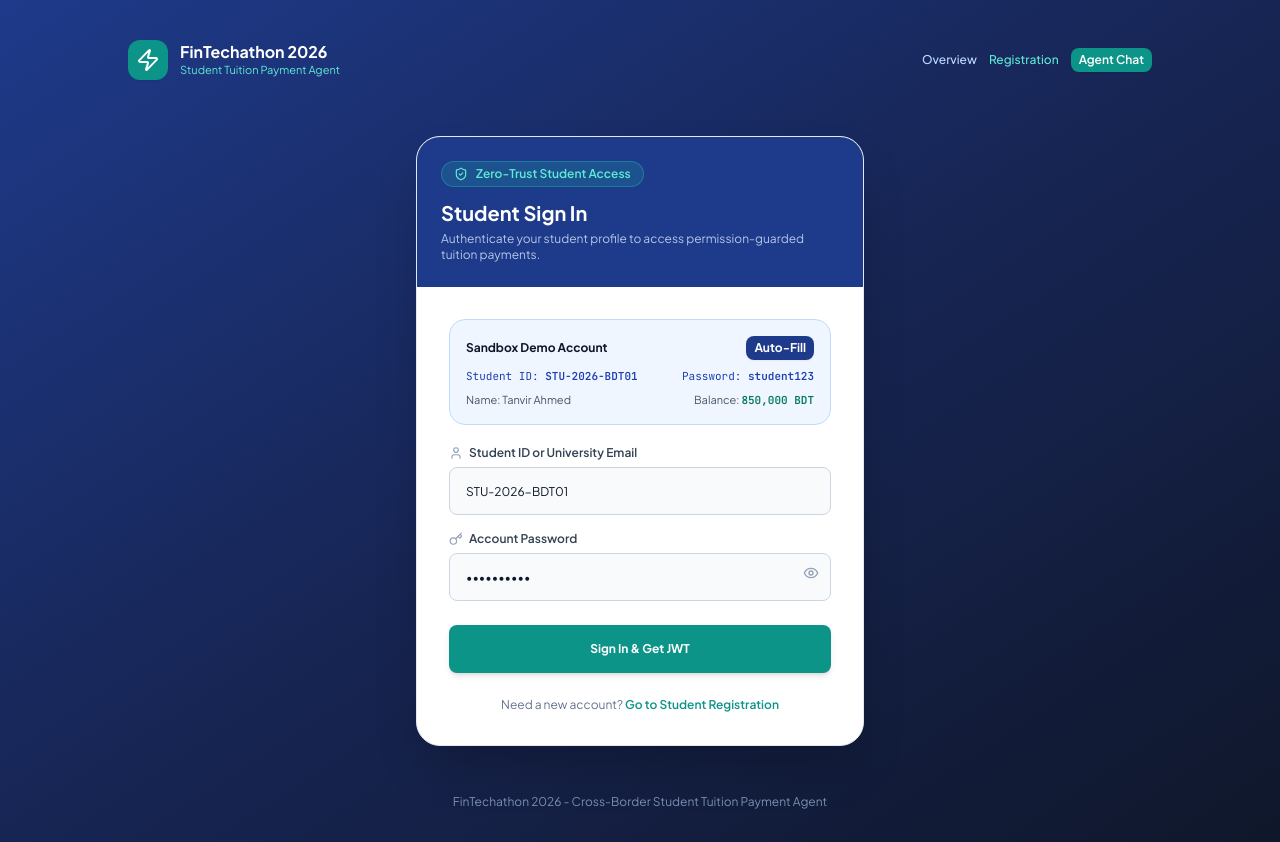
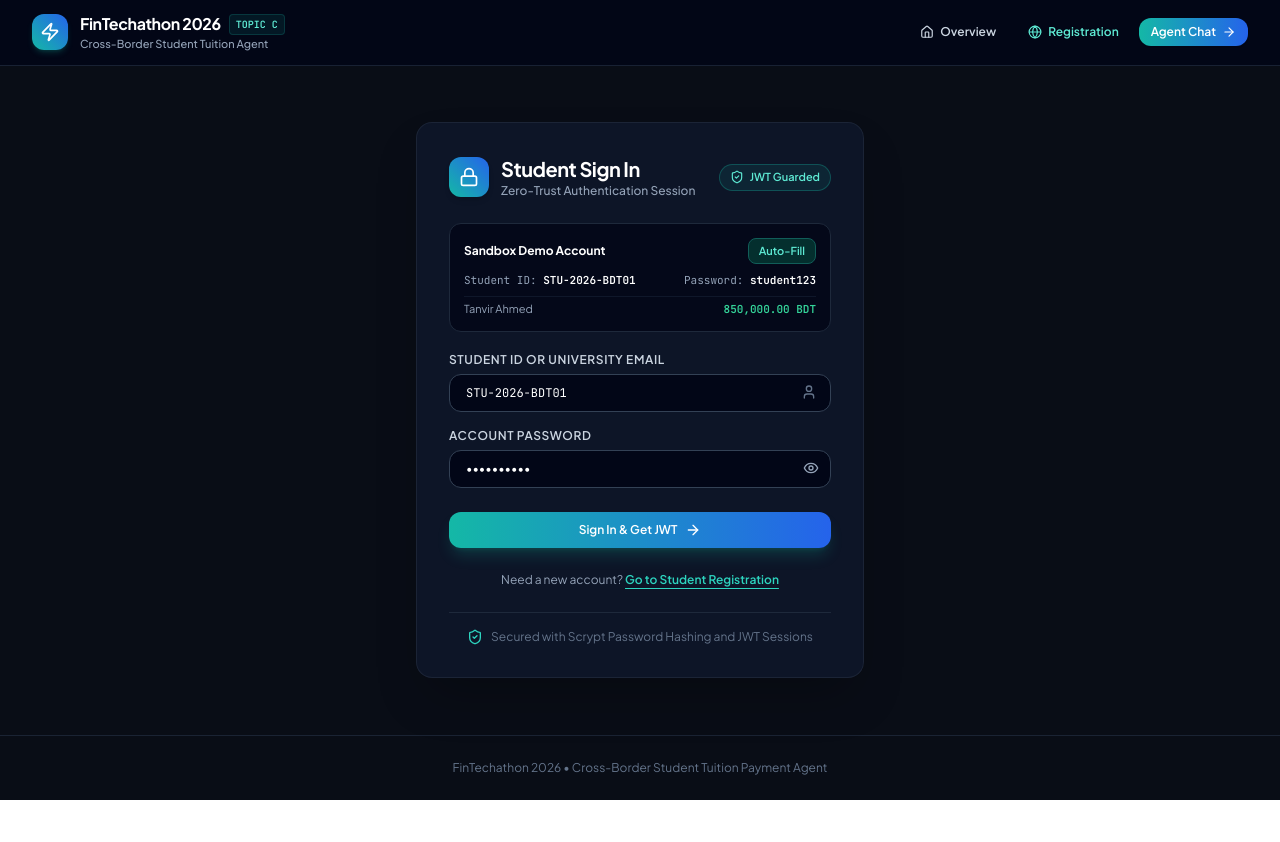
Before and after one commit to MirEashanZaman/student-tuition-payment-agent, a Next.js app in the folder frontend/: page /login in a window 1280 px wide. After the commit the page ends 800 px from the top, so only its background shows below. Built offline with nearby package versions, Linux system fonts and the light colour scheme; no server answers.

Commit message:
feat(ui): upgrade login page to dark obsidian fintech design system

```diff
--- a/frontend/src/app/login/page.tsx
+++ b/frontend/src/app/login/page.tsx
@@ -16,6 +16,10 @@ import {
   Key,
   ShieldCheck,
   User,
+  Home as HomeIcon,
+  Activity,
+  Layers,
+  Globe,
 } from 'lucide-react';
 
 export default function LoginPage() {
@@ -50,107 +54,122 @@ export default function LoginPage() {
   };
 
   return (
-    <div className="min-h-screen bg-gradient-to-br from-[#1E3A8A] via-[#172554] to-[#0F172A] text-white flex flex-col justify-between p-6">
-      <header className="max-w-5xl w-full mx-auto flex justify-between items-center py-4">
-        <Link href="/" className="flex items-center gap-3 text-white">
-          <div className="w-10 h-10 rounded-xl bg-[#0D9488] flex items-center justify-center text-white font-extrabold shadow-sm">
-            <Zap className="w-6 h-6" />
+    <div className="min-h-screen bg-[#090D16] text-slate-100 flex flex-col justify-between font-sans selection:bg-teal-500 selection:text-white">
+      <header className="sticky top-0 z-40 bg-slate-950/80 border-b border-slate-800/80 backdrop-blur-xl px-4 sm:px-8 py-3">
+        <div className="max-w-7xl mx-auto flex items-center justify-between gap-4">
+          <Link href="/" className="flex items-center gap-3 text-left focus:outline-none group">
+            <div className="w-9 h-9 rounded-xl bg-gradient-to-tr from-teal-500 to-blue-600 flex items-center justify-center text-white shadow-md shadow-teal-500/20 group-hover:scale-105 transition-transform">
+              <Zap className="w-5 h-5" />
             </div>
             <div>
-            <h1 className="text-base font-bold text-white leading-tight">FinTechathon 2026</h1>
-            <p className="text-[11px] text-teal-300">Student Tuition Payment Agent</p>
+              <div className="flex items-center gap-2">
+                <span className="text-base font-bold text-white tracking-tight">FinTechathon 2026</span>
+                <span className="text-[10px] uppercase font-mono font-bold px-1.5 py-0.5 rounded bg-teal-500/10 text-teal-300 border border-teal-500/20">
+                  Topic C
+                </span>
+              </div>
+              <p className="text-[11px] text-slate-400 font-medium">Cross-Border Student Tuition Agent</p>
             </div>
           </Link>
-        <div className="flex items-center gap-3">
+
+          <nav className="flex items-center gap-2 text-xs">
             <Link
               href="/"
-            className="text-xs text-blue-200 hover:text-white font-medium transition-colors"
+              className="px-3 py-1.5 rounded-lg font-semibold text-slate-300 hover:text-white hover:bg-slate-800 transition-colors flex items-center gap-1.5"
             >
-            Overview
+              <HomeIcon className="w-3.5 h-3.5" />
+              <span>Overview</span>
             </Link>
             <Link
               href="/registration"
-            className="text-xs text-teal-300 hover:text-teal-200 font-medium transition-colors"
+              className="px-3 py-1.5 rounded-lg font-semibold text-teal-300 hover:text-white hover:bg-teal-950/40 transition-colors flex items-center gap-1.5"
             >
-            Registration
+              <Globe className="w-3.5 h-3.5" />
+              <span>Registration</span>
             </Link>
             <Link
               href="/chat"
-            className="btn btn-xs bg-[#0D9488] hover:bg-teal-700 text-white border-none font-semibold"
+              className="py-1.5 px-3 rounded-xl bg-gradient-to-r from-teal-500 to-blue-600 hover:from-teal-400 hover:to-blue-500 text-white font-semibold flex items-center gap-1.5 shadow-sm transition-all"
             >
-            Agent Chat
+              <span>Agent Chat</span>
+              <ArrowRight className="w-3.5 h-3.5" />
             </Link>
+          </nav>
         </div>
       </header>
 
-      <main className="flex-1 flex items-center justify-center py-10">
-        <div className="card bg-white text-slate-900 border border-slate-200 rounded-3xl max-w-md w-full shadow-2xl overflow-hidden">
-          <div className="bg-[#1E3A8A] text-white p-6">
-            <div className="inline-flex items-center gap-2 px-3 py-1 rounded-full bg-teal-500/20 border border-teal-400/30 text-teal-300 text-xs font-semibold mb-3">
+      <main className="flex-1 flex items-center justify-center p-4 py-12">
+        <div className="max-w-md w-full bg-slate-900/90 border border-slate-800/80 rounded-2xl shadow-2xl p-6 sm:p-8 backdrop-blur-md">
+          <div className="flex items-center justify-between gap-3 mb-6">
+            <div className="flex items-center gap-3">
+              <div className="w-10 h-10 rounded-xl bg-gradient-to-tr from-teal-500 to-blue-600 flex items-center justify-center text-white shadow-md">
+                <Lock className="w-5 h-5" />
+              </div>
+              <div>
+                <h1 className="text-xl font-bold text-white tracking-tight">Student Sign In</h1>
+                <p className="text-xs text-slate-400 font-medium">Zero-Trust Authentication Session</p>
+              </div>
+            </div>
+            <div className="flex items-center gap-1.5 px-2.5 py-1 rounded-full bg-teal-500/10 border border-teal-500/30 text-teal-300 text-[11px] font-semibold">
               <ShieldCheck className="w-3.5 h-3.5" />
-              <span>Zero-Trust Student Access</span>
+              <span>JWT Guarded</span>
             </div>
-            <h2 className="text-xl font-bold text-white">Student Sign In</h2>
-            <p className="text-xs text-blue-100/80 mt-1">
-              Authenticate your student profile to access permission-guarded tuition payments.
-            </p>
           </div>
 
-          <div className="p-6 sm:p-8 space-y-5">
-            <div className="bg-blue-50 border border-blue-200 rounded-2xl p-4 text-xs text-blue-900 space-y-2">
+          <div className="bg-slate-950/80 border border-slate-800 rounded-xl p-3.5 text-xs text-slate-300 space-y-2 mb-5">
             <div className="flex justify-between items-center">
-                <span className="font-bold text-slate-900">Sandbox Demo Account</span>
+              <span className="font-bold text-white">Sandbox Demo Account</span>
               <button
                 type="button"
-                  className="btn btn-xs bg-[#1E3A8A] text-white border-none font-bold"
+                className="py-1 px-2.5 rounded-lg bg-teal-950 border border-teal-800 text-teal-300 hover:bg-teal-900 text-[11px] font-semibold transition-colors"
                 onClick={handleDemoFill}
               >
                 Auto-Fill
               </button>
             </div>
-              <div className="flex justify-between text-[11px] text-blue-800 font-mono">
-                <span>Student ID: <strong>STU-2026-BDT01</strong></span>
-                <span>Password: <strong>student123</strong></span>
+            <div className="flex justify-between text-[11px] font-mono">
+              <span className="text-slate-400">Student ID: <strong className="text-white">STU-2026-BDT01</strong></span>
+              <span className="text-slate-400">Password: <strong className="text-white">student123</strong></span>
             </div>
-              <div className="flex justify-between text-[11px] text-slate-600">
-                <span>Name: Tanvir Ahmed</span>
-                <span>Balance: <strong className="text-emerald-700 font-mono">850,000 BDT</strong></span>
+            <div className="flex justify-between text-[11px] pt-1 border-t border-slate-900">
+              <span className="text-slate-400">Tanvir Ahmed</span>
+              <span className="font-mono text-emerald-400 font-bold">850,000.00 BDT</span>
             </div>
           </div>
 
           {error && (
-              <div className="alert bg-red-50 border border-red-200 text-red-700 text-xs p-3.5 rounded-2xl flex items-center gap-2">
-                <AlertTriangle className="w-4 h-4 shrink-0 text-red-600" />
+            <div className="mb-4 p-3 rounded-xl bg-rose-950/40 border border-rose-800/60 text-rose-300 text-xs flex items-center gap-2">
+              <AlertTriangle className="w-4 h-4 shrink-0 text-rose-400" />
               <span>{error}</span>
             </div>
           )}
 
           {session ? (
             <div className="space-y-4">
-                <div className="p-4 rounded-2xl bg-teal-50 border border-teal-200 text-teal-900 text-xs">
-                  <div className="flex items-center gap-2 font-bold text-sm mb-1 text-[#0D9488]">
-                    <CheckCircle2 className="w-5 h-5" />
+              <div className="p-4 rounded-xl bg-emerald-950/40 border border-emerald-800/60 text-emerald-200 text-xs space-y-2">
+                <div className="flex items-center gap-2 font-bold text-sm text-emerald-300">
+                  <CheckCircle2 className="w-5 h-5 text-emerald-400" />
                   <span>Authentication Successful!</span>
                 </div>
-                  <p className="text-slate-600 mb-3">
-                    Welcome back, <strong>{session.user.studentName}</strong>. JWT token session is active.
+                <p className="text-slate-300">
+                  Welcome back, <strong className="text-white">{session.user.studentName}</strong>. JWT session is authenticated.
                 </p>
-                  <div className="p-2.5 bg-slate-900 text-teal-300 font-mono text-[10px] rounded-xl break-all">
-                    {session.accessToken.substring(0, 80)}...
+                <div className="p-2.5 bg-slate-950 text-teal-300 font-mono text-[10px] rounded-lg break-all border border-slate-800">
+                  {session.accessToken.substring(0, 90)}...
                 </div>
               </div>
 
-                <div className="flex gap-3">
+              <div className="flex gap-2.5">
                 <Link
                   href="/chat"
-                    className="btn bg-[#0D9488] hover:bg-teal-700 text-white flex-1 border-none font-bold text-xs flex items-center justify-center gap-2"
+                  className="flex-1 py-2.5 px-4 rounded-xl bg-gradient-to-r from-teal-500 to-blue-600 hover:from-teal-400 hover:to-blue-500 text-white font-semibold text-xs flex items-center justify-center gap-2 transition-all shadow-md shadow-teal-500/20"
                 >
                   <span>Launch Chat Assistant</span>
                   <ArrowRight className="w-4 h-4" />
                 </Link>
                 <Link
                   href="/dashboard"
-                    className="btn btn-outline border-slate-300 text-slate-700 text-xs px-4"
+                  className="py-2.5 px-4 rounded-xl bg-slate-950 hover:bg-slate-800 text-slate-300 border border-slate-700 font-semibold text-xs transition-colors"
                 >
                   Dashboard
                 </Link>
@@ -158,14 +177,14 @@ export default function LoginPage() {
             </div>
           ) : (
             <form onSubmit={handleSubmit} className="space-y-4">
-                <div className="space-y-1.5">
-                  <label className="text-xs font-semibold text-slate-700 flex items-center gap-1.5">
-                    <User className="w-3.5 h-3.5 text-slate-400" />
-                    <span>Student ID or University Email</span>
+              <div>
+                <label className="block text-xs font-semibold text-slate-300 mb-1.5 uppercase tracking-wider">
+                  Student ID or University Email
                 </label>
+                <div className="relative">
                   <input
                     type="text"
-                    className="input input-bordered w-full text-xs bg-slate-50 text-slate-900 border-slate-300 focus:bg-white focus:border-[#1E3A8A]"
+                    className="w-full bg-slate-950 border border-slate-700 rounded-xl px-4 py-2.5 text-xs text-white placeholder-slate-500 focus:outline-none focus:border-teal-500 font-mono transition-colors"
                     value={loginInput.studentIdOrEmail}
                     onChange={(e) =>
                       setLoginInput((prev) => ({ ...prev, studentIdOrEmail: e.target.value }))
@@ -173,17 +192,18 @@ export default function LoginPage() {
                     placeholder="STU-2026-BDT01"
                     required
                   />
+                  <User className="w-4 h-4 text-slate-500 absolute right-3.5 top-2.5" />
+                </div>
               </div>
 
-                <div className="space-y-1.5">
-                  <label className="text-xs font-semibold text-slate-700 flex items-center gap-1.5">
-                    <Key className="w-3.5 h-3.5 text-slate-400" />
-                    <span>Account Password</span>
+              <div>
+                <label className="block text-xs font-semibold text-slate-300 mb-1.5 uppercase tracking-wider">
+                  Account Password
                 </label>
                 <div className="relative">
                   <input
                     type={showPassword ? 'text' : 'password'}
-                      className="input input-bordered w-full text-xs bg-slate-50 text-slate-900 border-slate-300 focus:bg-white focus:border-[#1E3A8A] pr-10"
+                    className="w-full bg-slate-950 border border-slate-700 rounded-xl px-4 py-2.5 text-xs text-white placeholder-slate-500 focus:outline-none focus:border-teal-500 pr-10 transition-colors"
                     value={loginInput.password}
                     onChange={(e) =>
                       setLoginInput((prev) => ({ ...prev, password: e.target.value }))
@@ -193,7 +213,7 @@ export default function LoginPage() {
                   />
                   <button
                     type="button"
-                      className="absolute right-3 top-3 text-slate-400 hover:text-slate-600"
+                    className="absolute right-3 top-2.5 text-slate-400 hover:text-white"
                     onClick={() => setShowPassword(!showPassword)}
                   >
                     {showPassword ? <EyeOff className="w-4 h-4" /> : <Eye className="w-4 h-4" />}
@@ -205,18 +225,19 @@ export default function LoginPage() {
                 <button
                   type="submit"
                   disabled={loading}
-                    className="btn bg-[#0D9488] hover:bg-teal-700 text-white w-full border-none font-bold text-xs shadow-md"
+                  className="w-full py-2.5 px-4 rounded-xl bg-gradient-to-r from-teal-500 to-blue-600 hover:from-teal-400 hover:to-blue-500 text-white font-semibold text-xs shadow-lg shadow-teal-500/20 flex items-center justify-center gap-2 transition-all disabled:opacity-50"
                 >
-                    {loading ? 'Authenticating...' : 'Sign In & Get JWT'}
+                  <span>{loading ? 'Authenticating...' : 'Sign In & Get JWT'}</span>
+                  <ArrowRight className="w-4 h-4" />
                 </button>
               </div>
 
               <div className="text-center pt-2">
-                  <p className="text-xs text-slate-500">
+                <p className="text-xs text-slate-400">
                   Need a new account?{' '}
                   <Link
                     href="/registration"
-                      className="font-semibold text-[#0D9488] hover:underline"
+                    className="font-semibold text-teal-400 hover:text-teal-300 underline underline-offset-4 transition-colors"
                   >
                     Go to Student Registration
                   </Link>
@@ -224,12 +245,16 @@ export default function LoginPage() {
               </div>
             </form>
           )}
+
+          <div className="mt-6 flex items-center justify-center gap-2 text-slate-500 text-xs pt-4 border-t border-slate-800">
+            <ShieldCheck className="w-4 h-4 text-teal-400" />
+            <span>Secured with Scrypt Password Hashing and JWT Sessions</span>
           </div>
         </div>
       </main>
 
-      <footer className="text-center text-xs text-blue-200/60 py-2">
-        FinTechathon 2026 - Cross-Border Student Tuition Payment Agent
+      <footer className="text-center text-xs text-slate-500 py-6 border-t border-slate-800/80">
+        FinTechathon 2026 • Cross-Border Student Tuition Payment Agent
       </footer>
     </div>
   );
```
Lines whose indentation alone changed are shown as unchanged.
